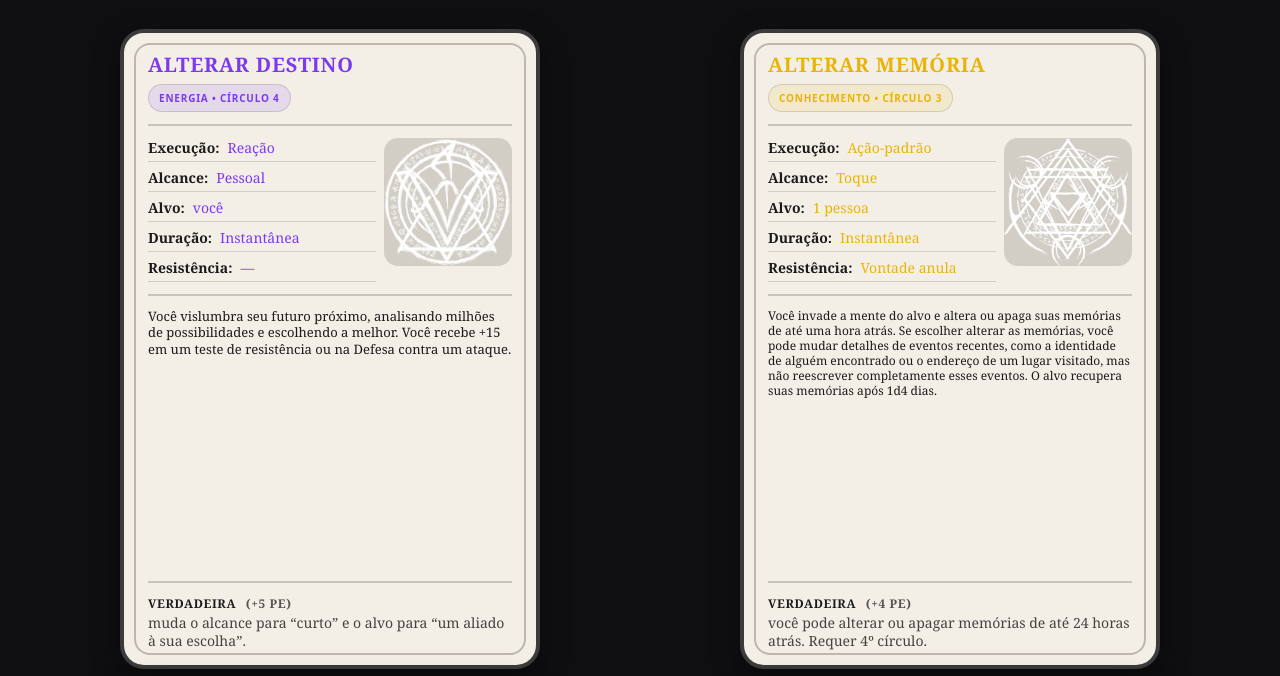
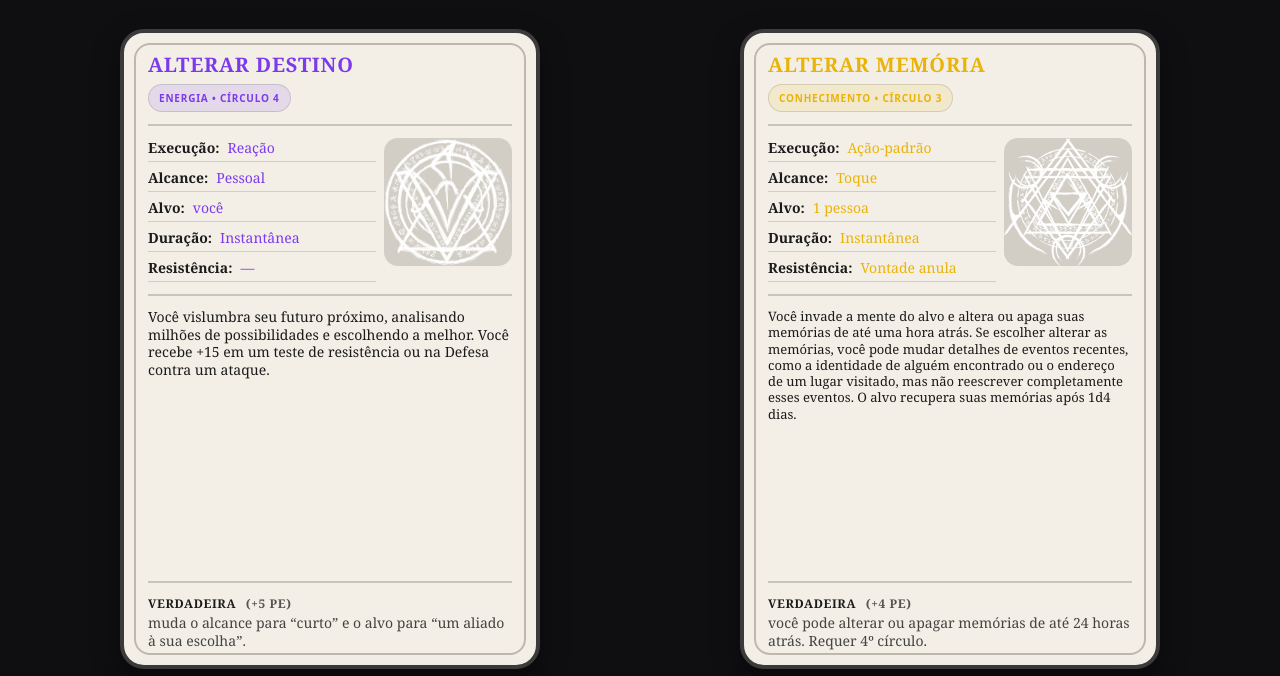
Before and after one commit to camposvitor98/rituais-ordem, a website: page index.html in a window 1280 px wide. Shown: the part 100-776 px from the top of the page. Drawn offline with Linux system fonts and the light colour scheme.

Commit message:
Adjust font size logic based on text length

```diff
--- a/index.html
+++ b/index.html
@@ -391,11 +391,12 @@
         const comprimento = descricao.length;
         let fontSize;
 
-        if (comprimento <= 150) fontSize = 14;
-        else if (comprimento <= 250) fontSize = 13;
-        else if (comprimento <= 350) fontSize = 12;
-        else if (comprimento <= 450) fontSize = 11;
-        else fontSize = 10;
+        if (comprimento <= 250) fontSize = 14;
+        else if (comprimento <= 350) fontSize = 13;
+        else if (comprimento <= 450) fontSize = 12;
+        else if (comprimento <= 550) fontSize = 11;
+        else if (comprimento <= 650) fontSize = 10;
+        else fontSize = 9;
 
         elemento.style.fontSize = `${fontSize}px`;
       }
@@ -410,11 +411,12 @@
         const comprimento = texto.length;
         let fontSize;
 
-        if (comprimento <= 80) fontSize = 14;
+        if (comprimento <= 100) fontSize = 14;
         else if (comprimento <= 150) fontSize = 13;
-        else if (comprimento <= 220) fontSize = 12;
-        else if (comprimento <= 300) fontSize = 11;
-        else fontSize = 10;
+        else if (comprimento <= 200) fontSize = 12;
+        else if (comprimento <= 250) fontSize = 11;
+        else if (comprimento <= 300) fontSize = 10;
+        else fontSize = 9;
 
         pElement.style.fontSize = `${fontSize}px`;
       }
```
